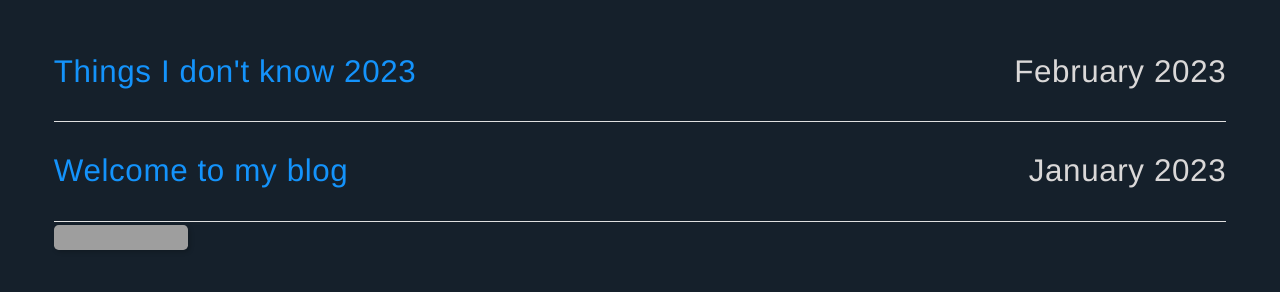
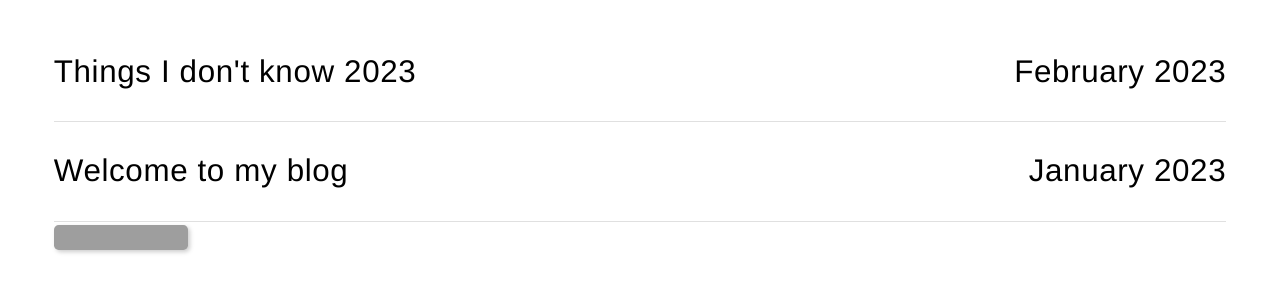
Before and after one commit to cemalokten/blog, an Eleventy site: page content/blog.njk in a window 1280 px wide. Built offline with nearby package versions, Linux system fonts and the dark colour scheme; Eleventy itself is replaced by a stand-in of ours; files that its build step writes are made by us from their sources; grey boxes are pictures that could not be loaded.

Commit message:
remove: dark theme

```diff
--- a/public/css/index.css
+++ b/public/css/index.css
@@ -27,21 +27,6 @@
   --syntax-tab-size: 2;
 }
 
-@media (prefers-color-scheme: dark) {
-	:root {
-		--color-gray-20: #e0e0e0;
-		--color-gray-50: #c0c0c0;
-		--color-gray-90: #dad8d8;
-
-		/* --text-color is assigned to --color-gray-_ above */
-		--text-color-link: #1493fb;
-		--text-color-link-active: #6969f7;
-		--text-color-link-visited: #a6a6f8;
-
-		--background-color: #15202b;
-	}
-}
-
 /* Global stylesheet */
 * {
   box-sizing: border-box;
@@ -61,7 +46,6 @@ body {
 
 /* Mobile: Half font size */
 @media (max-width: 767px) {
-
   html,
   body {
     font-size: 1.2em;
@@ -106,7 +90,6 @@ li {
   list-style: none;
 }
 
-
 a[href] {
   color: var(--text-color-link);
 }
@@ -119,7 +102,6 @@ a[href]:hover,
 a[href]:active {
   color: var(--text-color-link-active);
 }
-
 
 main :first-child {
   margin-top: 0;
@@ -262,7 +244,7 @@ header {
   justify-content: center;
   padding: 0.5em 0.5em;
   border: solid var(--tag-blue) 0.1em;
-	border-radius: 0.30em;
+  border-radius: 0.3em;
 }
 
 .section-tech {
@@ -281,7 +263,7 @@ header {
   color: var(--tag-blue) !important;
 }
 
-.postlist-item>.post-tag {
+.postlist-item > .post-tag {
   align-self: center;
 }
 
@@ -343,7 +325,6 @@ header {
 @media (max-width: 767px) {
   .image-column-container {
     grid-template-columns: 1fr;
-
   }
 
   .image-caption {
@@ -356,9 +337,7 @@ header {
     padding-top: 1em;
     width: 100%;
   }
-
 }
-
 
 /* Direct Links / Markdown Headers */
 .header-anchor {
@@ -379,11 +358,11 @@ a[href].header-anchor:hover {
 }
 
 a[href].header-anchor:focus,
-:hover>a[href].header-anchor {
+:hover > a[href].header-anchor {
   color: #aaa;
 }
 
-h2+.header-anchor {
+h2 + .header-anchor {
   font-size: 1.5em;
 }
 
@@ -427,10 +406,18 @@ h2+.header-anchor {
   cursor: pointer;
 
   opacity: 1;
-	transition: opacity 0.1s ease-in-out, visibility 0.1s ease-in-out;
-	-webkit-transition: opacity 0.1s ease-in-out, visibility 0.1s ease-in-out;
-	-moz-transition: opacity 0.1s ease-in-out, visibility 0.1s ease-in-out;
-	-o-transition: opacity 0.1s ease-in-out, visibility 0.1s ease-in-out;
+  transition:
+    opacity 0.1s ease-in-out,
+    visibility 0.1s ease-in-out;
+  -webkit-transition:
+    opacity 0.1s ease-in-out,
+    visibility 0.1s ease-in-out;
+  -moz-transition:
+    opacity 0.1s ease-in-out,
+    visibility 0.1s ease-in-out;
+  -o-transition:
+    opacity 0.1s ease-in-out,
+    visibility 0.1s ease-in-out;
 }
 
 .blur {
```
Lines whose indentation alone changed are shown as unchanged.
